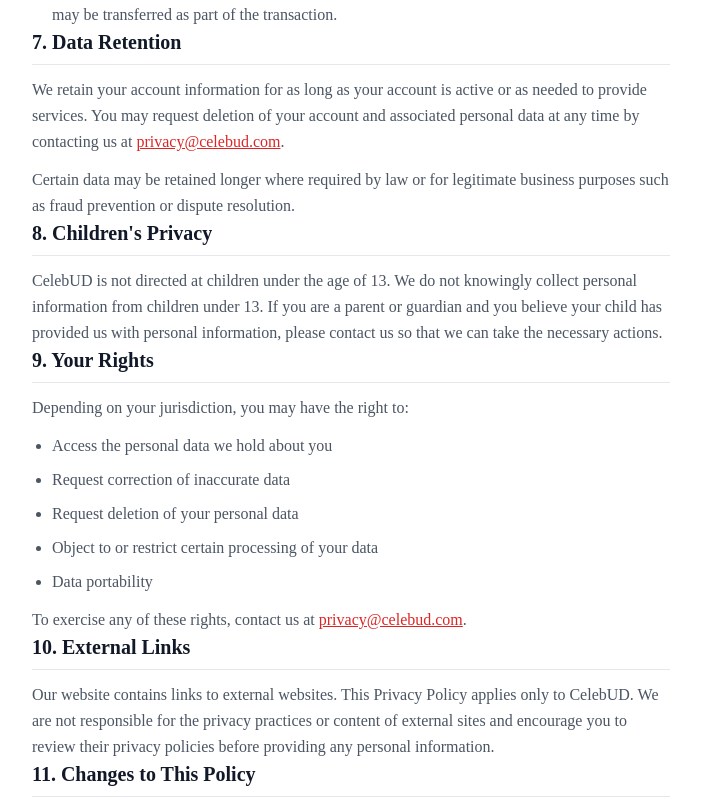
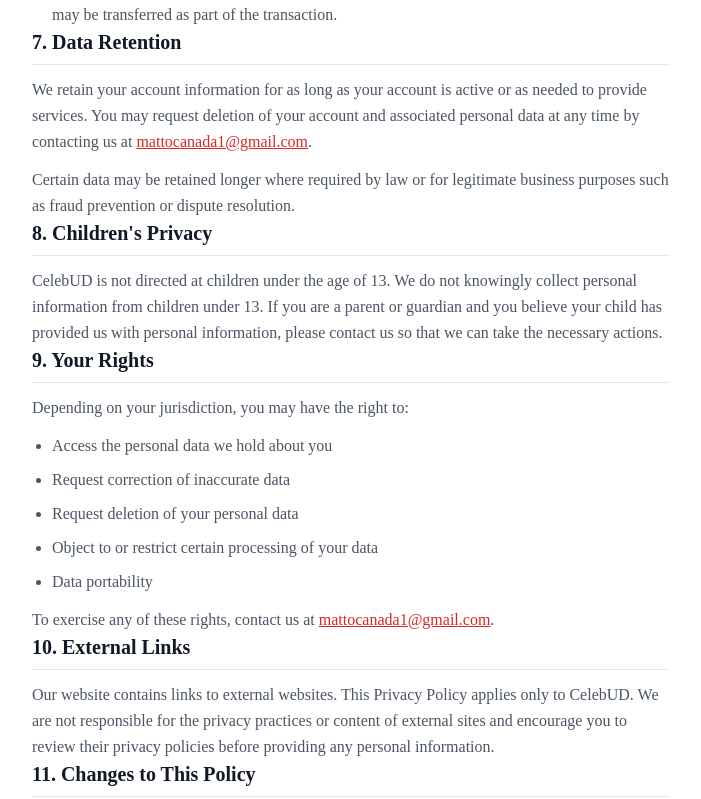
Before and after one commit to Gemavic/Celebud, a React (Vite) app: page /privacy in a window 1280 px wide. Shown: the part 2201-3000 px from the top of the page, without its empty margins (289-990 px from the left). Built offline with nearby package versions, Linux system fonts and the light colour scheme; no server answers.

Commit message:
Update Privacy Policy contact email

```diff
--- a/src/pages/PrivacyPolicy.tsx
+++ b/src/pages/PrivacyPolicy.tsx
@@ -5,7 +5,7 @@ import { ArrowLeft, Shield } from 'lucide-react';
 const EFFECTIVE_DATE = 'June 13, 2026';
 const SITE_NAME = 'CelebUD';
 const SITE_URL = 'https://www.celebud.com';
-const CONTACT_EMAIL = 'privacy@celebud.com';
+const CONTACT_EMAIL = 'mattocanada1@gmail.com';
 
 function Section({ title, children }: { title: string; children: React.ReactNode }) {
   return (
```
